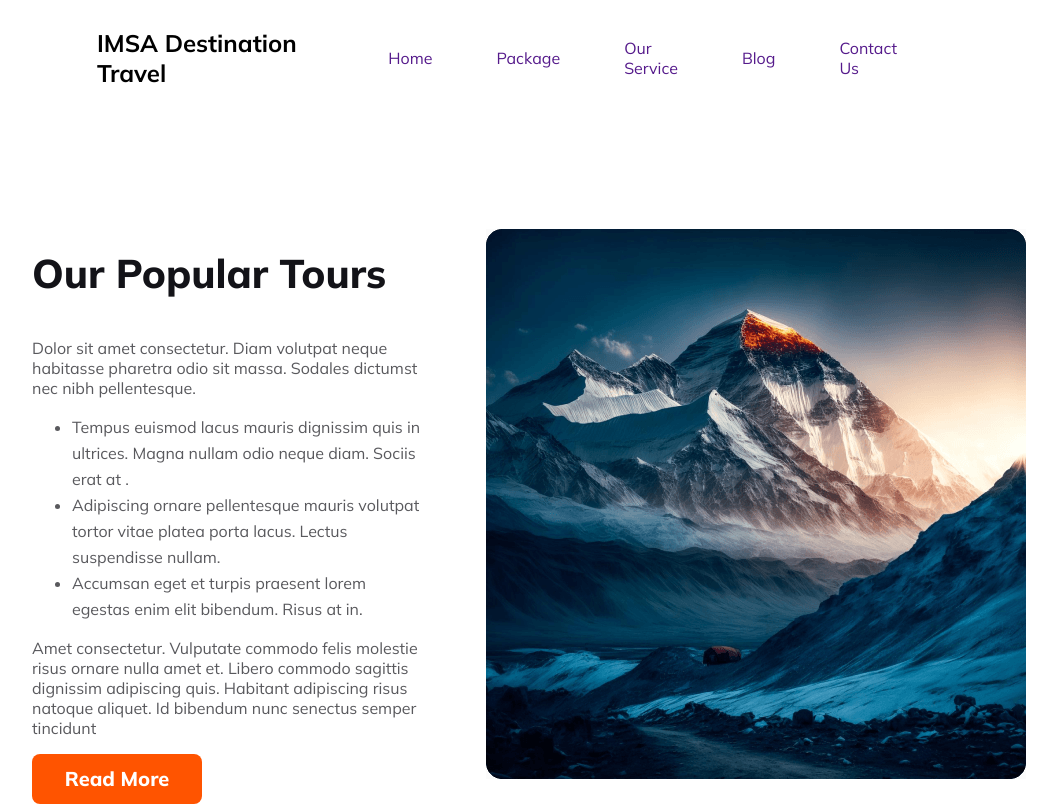
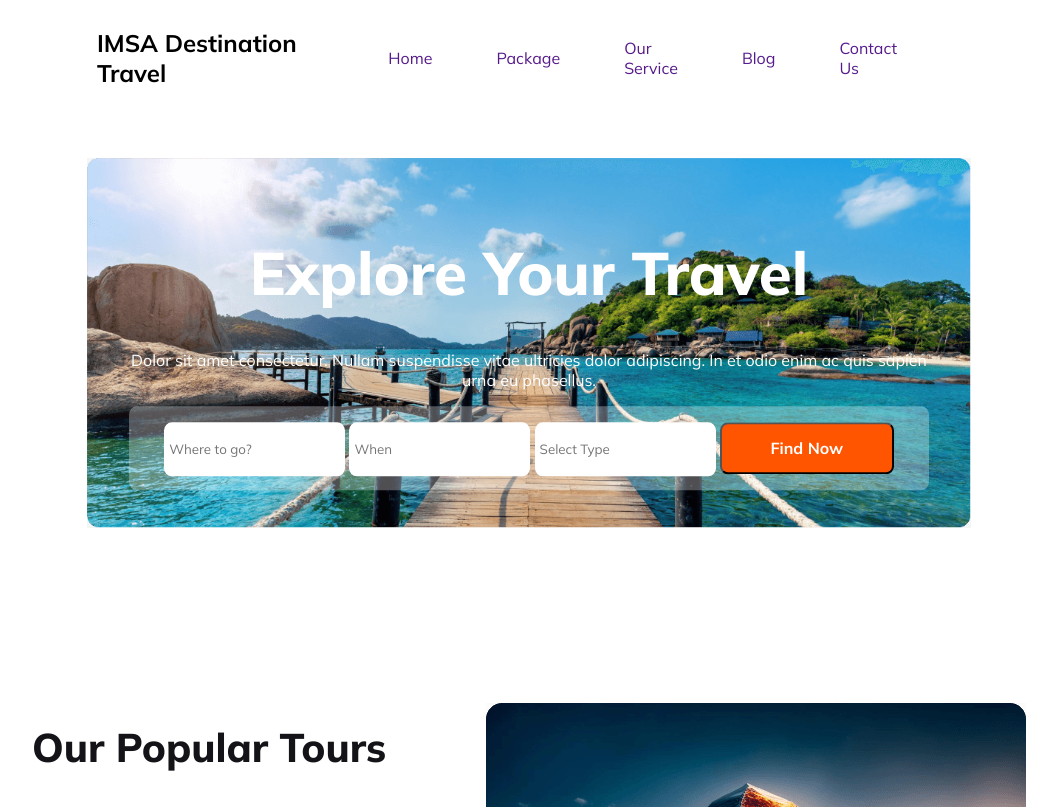
Before and after one commit to Taslima-israt/IMSA-TRAVEL-ASSIGNMENT-2, a plain HTML site: page index.html in a window 1280 px wide. Shown: the top 807 px of the page, without its empty margins (111-1168 px from the left). Drawn offline with Linux system fonts and the light colour scheme.

Commit message:
added banner image with input text and button

```diff
--- a/index.html
+++ b/index.html
@@ -20,7 +20,6 @@
     <header class="header">
         <nav class="nav-title">
             <h1>IMSA Destination Travel</h1>
-
             <ul>
                 <li><a href="">Home</a></li>
                 <li><a href="">Package</a></li>
@@ -28,9 +27,34 @@
                 <li><a href="">Blog</a></li>
                 <li><a href="">Contact Us</a></li>
             </ul>
+        </nav>
+        <div class="banner">
+            <div class="banner-content">
+                <img class="banner-img" src="Images/banner.png" alt="">
+                <div class="text-overlay">
+                    <h1 class="banner-title">Explore Your Travel</h1>
+                    <p class="banner-description">Dolor sit amet consectetur. Nullam suspendisse vitae ultricies dolor
+                        adipiscing. In et odio enim ac quis sapien urna eu phasellus.
+                    </p>
+                    <div class="header-input">
+                        <input type="text" name="" id="" placeholder="Where to go?">
+                        <input type="text" name="" id="" placeholder="When">
+                        <input type="text" name="" id="" placeholder="Select Type">
+                        <button class="find-button">Find Now</button>
+                    </div>
 
-            </nav>
+
+
+
+                </div>
+            </div>
+        </div>
+
     </header>
+
+
+
+
     <main>
 
 
--- a/style.css/imsadestination.css
+++ b/style.css/imsadestination.css
@@ -26,7 +26,7 @@
     font-weight: 400;
 }
 
-.nav-title{
+.nav-title {
 
     display: flex;
     justify-content: space-between;
@@ -50,11 +50,99 @@ nav a {
     padding-right: 44px;
 
 }
-nav a :hover{
+
+nav a :hover {}
+
+
+
+
+.header {}
+
+.banner {
+    position: relative;
+    align-items: center;
+    width: 100%;
+    height: auto;
+}
+
+.banner-content {
+    position: relative;
+    display: inline-block;
+    text-align: center;
+    width: 100%;
+}
+
+.banner-img {
+    display: block;
+    margin: 50px auto;
+    width: 70%;
+    height: auto;
+}
+
+.text-overlay {
+    position: absolute;
+    top: 50%;
+    left: 50%;
+    transform: translate(-50%, -50%);
+    color: white;
+    text-align: center;
+}
+
+
+
+.banner-description {
+    color: rgb(255, 255, 255);
+
+    font-size: 16px;
+    font-weight: 400;
+}
+
+
+
+.banner-title {
+    color: rgb(255, 255, 255);
+    font-size: 60px;
+    font-weight: 800;
+}
+
+.header-input {
+    width: 800px;
+    height: 84px;
+    border-radius: 8px;
+    background: rgba(255, 255, 255, 0.3);
+
 
 }
 
+input {
+    margin-top: 16px;
 
+    text-align: left;
+    padding-left: 5px;
+    width: 174px;
+    border-radius: 8px;
+    background: rgb(255, 255, 255);
+    height: 52px;
+    border-radius: 8px;
+    border-style: none;
+
+
+}
+
+.find-button {
+    color: rgb(255, 255, 255);
+
+    font-size: 16px;
+    font-weight: 700;
+
+    text-align: center;
+    border-radius: 8px;
+
+    background: rgb(255, 84, 0);
+    width: 174px;
+    height: 52px;
+
+}
 
 
 /* <!-- Destination section --> */
@@ -248,7 +336,8 @@ nav a :hover{
 
     .NE-input {
         margin-bottom: 20px;
-            width: 100%;}
+        width: 100%;
+    }
 
     .primary-button {
         align-items: normal;
@@ -263,6 +352,7 @@ nav a :hover{
         gap: 5px;
 
     }
+
     .First-column img,
     .Second-column img,
     .Third-column img,
@@ -276,7 +366,8 @@ nav a :hover{
 
     .des-text {
         justify-content: center;
-        text-align: center;}
+        text-align: center;
+    }
 
     .des-text h2 {
         color: rgb(19, 19, 24);
@@ -285,7 +376,7 @@ nav a :hover{
         margin-top: 30px;
     }
 
-    .des-text common-description{
+    .des-text common-description {
 
         font-size: 14px;
     }
```
Also changed, not shown: Images/banner.png (renamed from Images/Group 13 (1) (1).png). Lines whose indentation alone changed are shown as unchanged.
